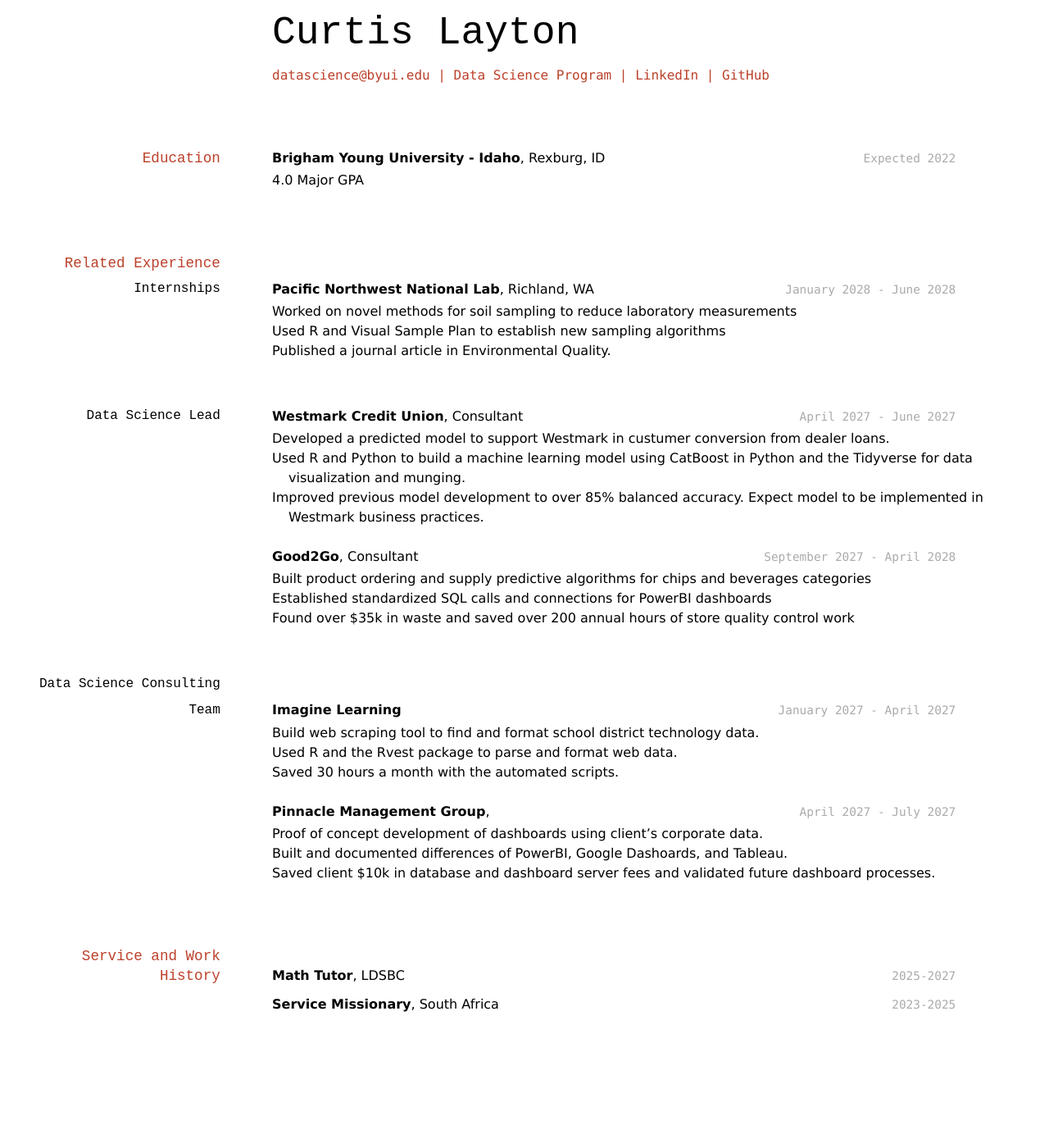
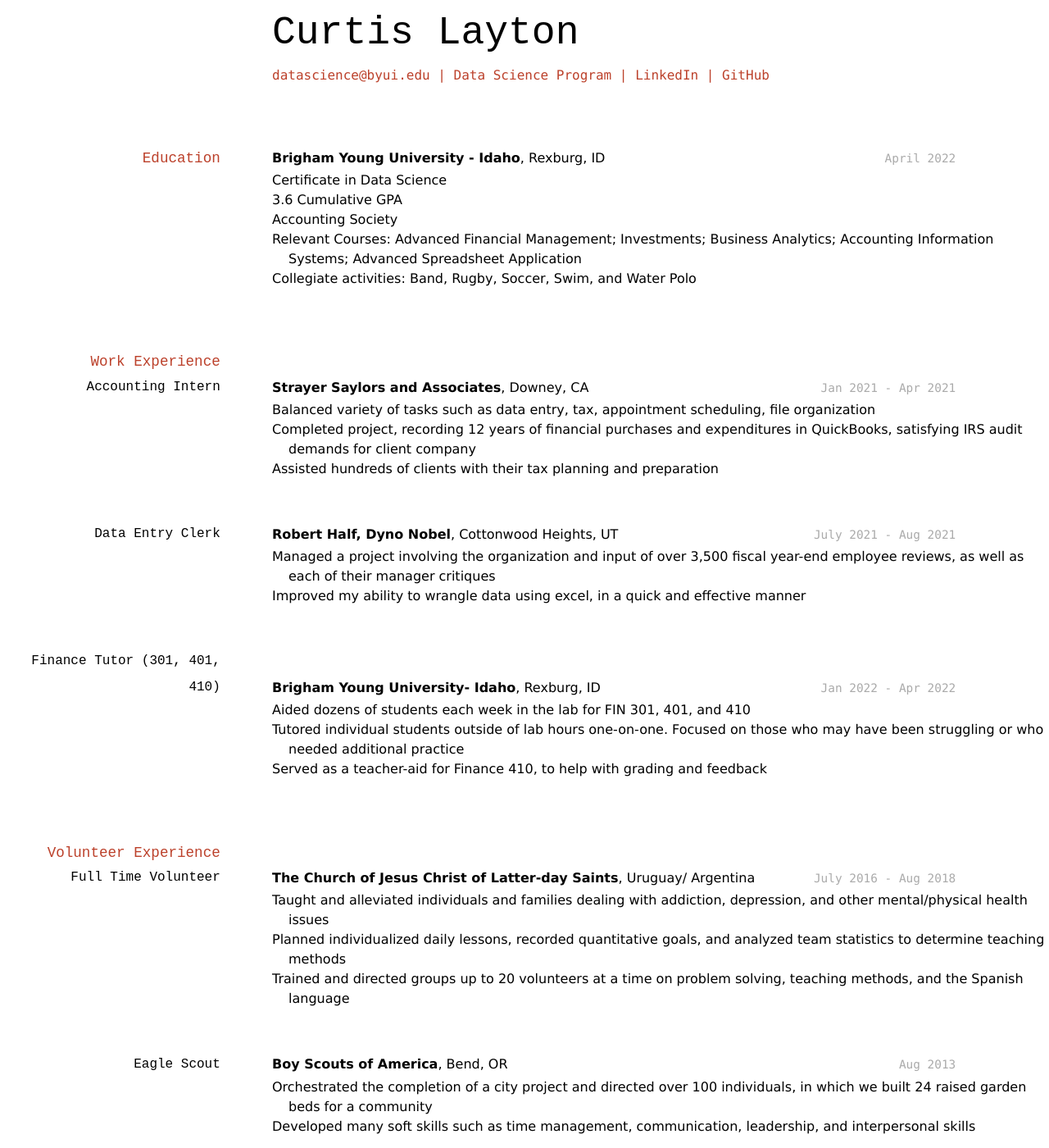
Before and after one commit to Clayton088/Layton-Resume, a Jekyll site: the page built from docs/index.md, in a window 1280 px wide and 1400 px high. Shown: the whole window at 82% size. Built offline with Jekyll 4.4.1, drawn with Linux system fonts in a browser that asks for light colours; some of the changed text lies outside the part shown.

Commit message:
Final Resume

```diff
--- a/docs/index.md
+++ b/docs/index.md
@@ -15,65 +15,70 @@ title: Curtis Layton's Resume
 
 ## Education
 
-`Expected 2022`
+`April 2022`
 __Brigham Young University - Idaho__, Rexburg, ID
 
-- 4.0 Major GPA
+- Certificate in Data Science
+- 3.6 Cumulative GPA
+- Accounting Society
+- Relevant Courses: Advanced Financial Management; Investments; Business Analytics; Accounting Information Systems; Advanced Spreadsheet Application
+- Collegiate activities: Band, Rugby, Soccer, Swim, and Water Polo
 
 
-## Related Experience
+## Work Experience
 
-### Internships
+### Accounting Intern
 
-`January 2028 - June 2028`
-__Pacific Northwest National Lab__, Richland, WA
+`Jan 2021 - Apr 2021`
+__Strayer Saylors and Associates__, Downey, CA
 
-- Worked on novel methods for soil sampling to reduce laboratory measurements
-- Used R and Visual Sample Plan to establish new sampling algorithms
-- Published a journal article in Environmental Quality.
-
-### Data Science Lead
-
-`April 2027 - June 2027`
-__Westmark Credit Union__, Consultant
-
-- Developed a predicted model to support Westmark in custumer conversion from dealer loans.
-- Used R and Python to build a machine learning model using CatBoost in Python and the Tidyverse for data visualization and munging.
-- Improved previous model development to over 85% balanced accuracy. Expect model to be implemented in Westmark business practices.
-
-`September 2027 - April 2028`
-__Good2Go__, Consultant
-
-- Built product ordering and supply predictive algorithms for chips and beverages categories
-- Established standardized SQL calls and connections for PowerBI dashboards
-- Found over $35k in waste and saved over 200 annual hours of store quality control work
-
-### Data Science Consulting Team
-
-`January 2027 - April 2027`
-__Imagine Learning__
-
-- Build web scraping tool to find and format school district technology data.
-- Used R and the Rvest package to parse and format web data.
-- Saved 30 hours a month with the automated scripts.
-
-`April 2027 - July 2027`
-__Pinnacle Management Group__,
-
-- Proof of concept development of dashboards using client's corporate data.
-- Built and documented differences of PowerBI, Google Dashoards, and Tableau.
-- Saved client $10k in database and dashboard server fees and validated future dashboard processes.
+- Balanced variety of tasks such as data entry, tax, appointment scheduling, file organization
+- Completed project, recording 12 years of financial purchases and expenditures in QuickBooks, satisfying IRS audit demands for client company
+- Assisted hundreds of clients with their tax planning and preparation
 
 
-## Service and Work History
+### Data Entry Clerk
 
-`2025-2027`
-__Math Tutor__, LDSBC
+`July 2021 - Aug 2021`
+__Robert Half, Dyno Nobel__, Cottonwood Heights, UT
+
+- Managed a project involving the organization and input of over 3,500 fiscal year-end employee reviews, as well as each of their manager critiques
+- Improved my ability to wrangle data using excel, in a quick and effective manner
 
 
-`2023-2025`
-__Service Missionary__, South Africa
+### Finance Tutor (301, 401, 410)
+`Jan 2022 - Apr 2022`
+__Brigham Young University- Idaho__, Rexburg, ID
 
+- Aided dozens of students each week in the lab for FIN 301, 401, and 410
+- Tutored individual students outside of lab hours one-on-one. Focused on those who may have been struggling or who needed additional practice
+- Served as a teacher-aid for Finance 410, to help with grading and feedback
+
+
+## Volunteer Experience
+
+### Full Time Volunteer
+
+`July 2016 - Aug 2018`
+__The Church of Jesus Christ of Latter-day Saints__, Uruguay/ Argentina
+
+- Taught and alleviated individuals and families dealing with addiction, depression, and other mental/physical health issues
+- Planned individualized daily lessons, recorded quantitative goals, and analyzed team statistics to determine teaching methods
+- Trained and directed groups up to 20 volunteers at a time on problem solving, teaching methods, and the Spanish language
+
+### Eagle Scout
+
+`Aug 2013`
+__Boy Scouts of America__, Bend, OR
+
+- Orchestrated the completion of a city project and directed over 100 individuals, in which we built 24 raised garden beds for a community
+- Developed many soft skills such as time management, communication, leadership, and interpersonal skills
+
+### Additional Skills
+
+- Microsoft Excel, Microsoft Word, Power BI, Tableau, SQL, QuickBooks
+- Fluent in Spanish; reading, writing, and speaking
+- Problem solving, communication, adaptability, business analysis, blockchain
 
 
 <!-- ### Footer
```
